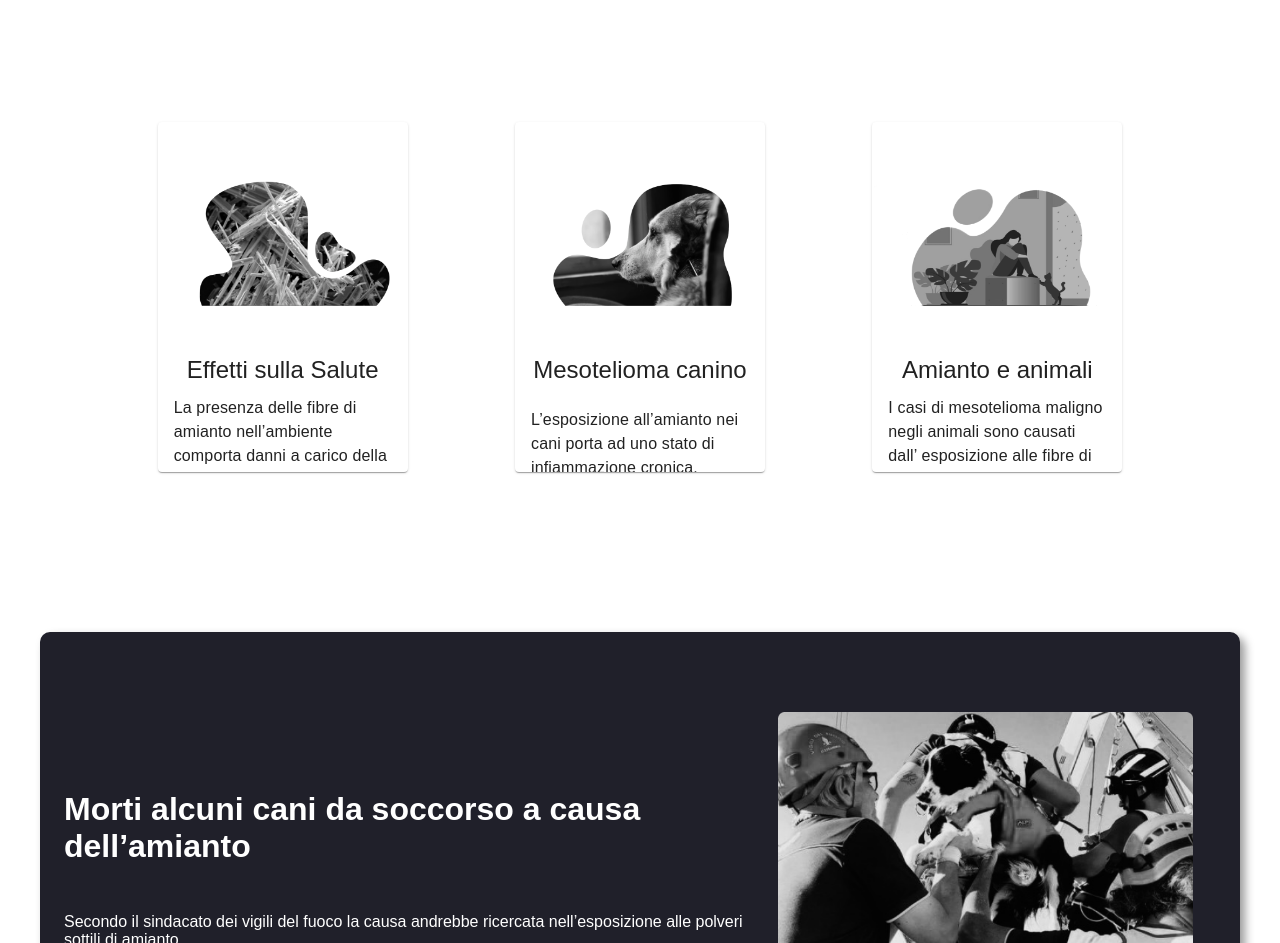
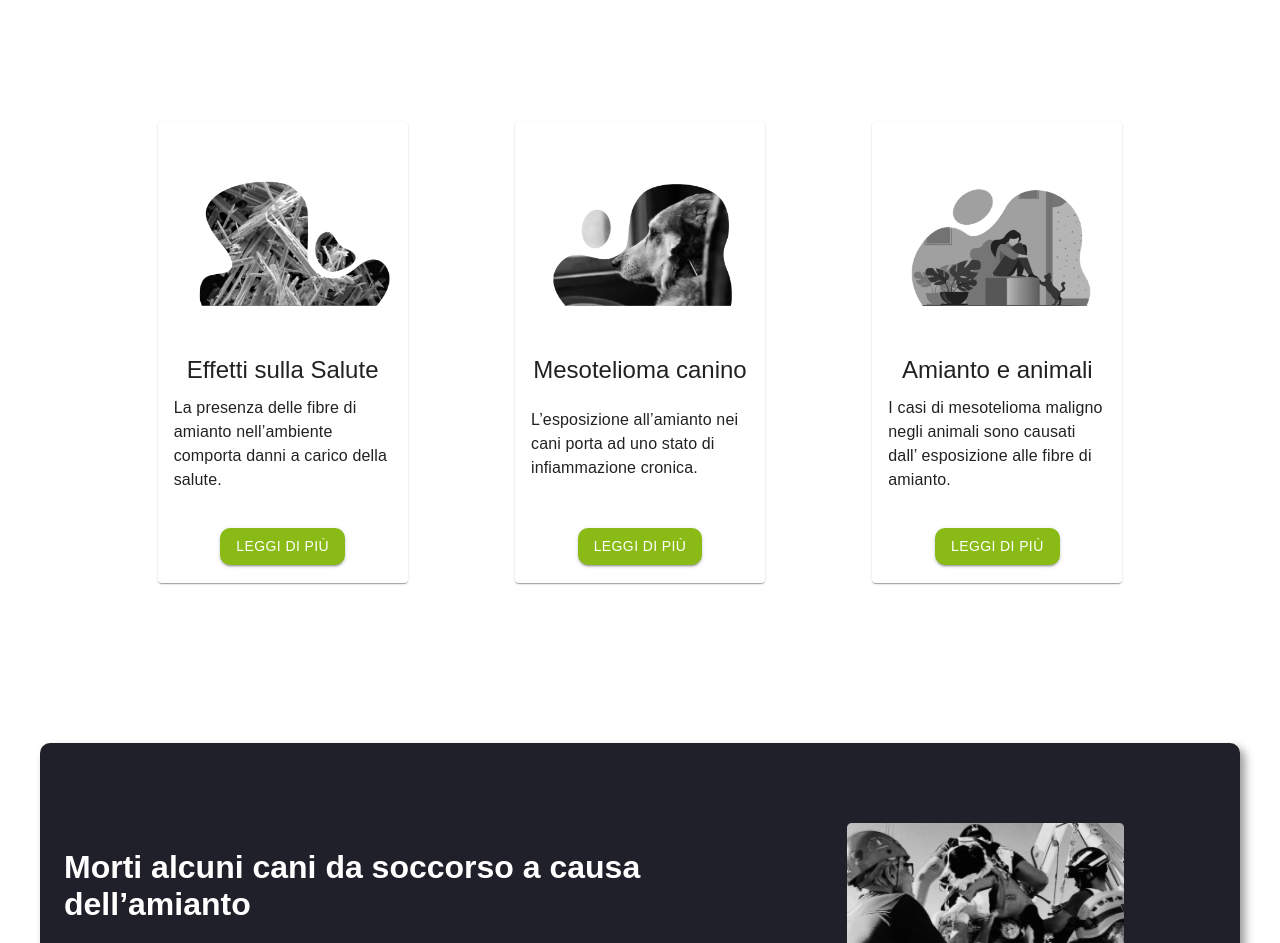
Before and after one commit to Matteh15/beigua-react, a React (Create React App) app: page / in a window 1280 px wide. Shown: the part 2060-3003 px from the top of the page. Built offline with nearby package versions, Linux system fonts and the light colour scheme.

Commit message:
Cards aggiustate

```diff
--- a/src/components/Article.js
+++ b/src/components/Article.js
@@ -23,6 +23,14 @@ const Article = () => {
         style={{
           display: "flex",
           justifyContent: "space-between",
+          alignItems: "center",
+        }}
+      >
+        <div
+          style={{
+            width: "100%",
+            display: "flex",
+            justifyContent: "center",
             alignItems: "center",
           }}
         >
@@ -52,6 +60,7 @@ const Article = () => {
               articlePage={true}
             ></Card>
           </DivCards>
+        </div>
       </Container>
 
       <CasiContainer
@@ -164,13 +173,9 @@ const SessantaPerc = styled.div`
 const QuarantaPerc = styled(FlexDiv)`
   width: 40%;
 
-  img {
-    width: 90%;
-  }
-
   @media screen and (max-width: 767px) {
     margin: 2rem 0;
-    width: 100%;
+    width: 80%;
     img {
       width: 100%;
     }
--- a/src/components/Card.js
+++ b/src/components/Card.js
@@ -101,9 +101,9 @@ export default function MultiActionAreaCard({
   );
 }
 
-const MyCard = styleds(Card)`
+const MyCard = styled(Card)`
   width: 250px;
-  height: 350px;
+  min-height: 350px;
   @media screen and (max-width: 767px) {
     width: 250px;
     margin-bottom: 3rem;
```
Lines whose indentation alone changed are shown as unchanged.
